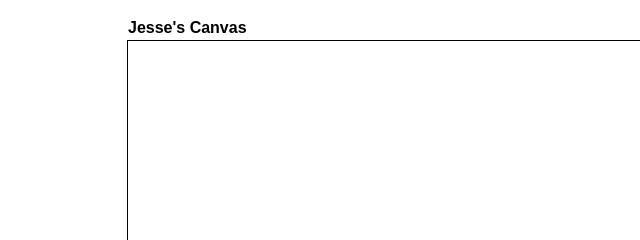
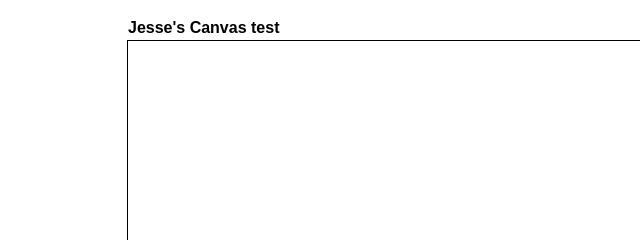
Before and after one commit to jvelleu/js_canvas, a plain HTML site: page index.html in a window 1280 px wide. Shown: the top 240 px of the page, 0-640 px from the left. Drawn offline with Linux system fonts and the light colour scheme.

Commit message:
Update index.html

```diff
--- a/index.html
+++ b/index.html
@@ -2,14 +2,14 @@
 <html lang="en">
 <head>
 	<meta charset="UTF-8">
-	<title>Jesse's Canvas update</title>
+	<title>Jesse's Canvas</title>
 	<link rel="stylesheet" type="text/css" href="html5reset.css">
 	<link rel="stylesheet" type="text/css" href="canvas_style.css">
 </head>
 
 <body onResize="canReset()" onLoad="canReset()">
   	<div>
-		<h1>Jesse's Canvas</h1>
+		<h1>Jesse's Canvas test</h1>
 	</div>
 
 	<canvas id="canDraw">
```
